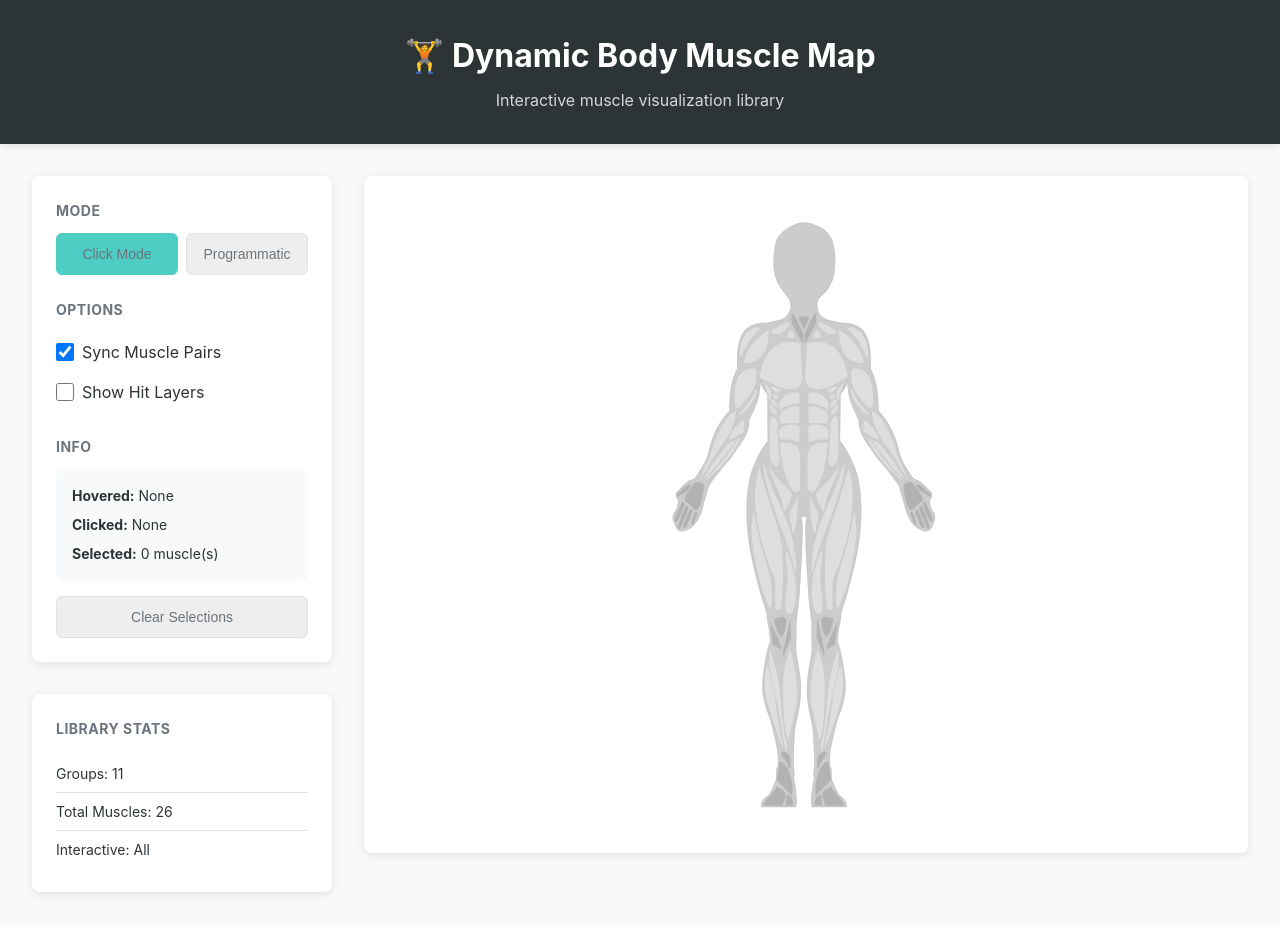
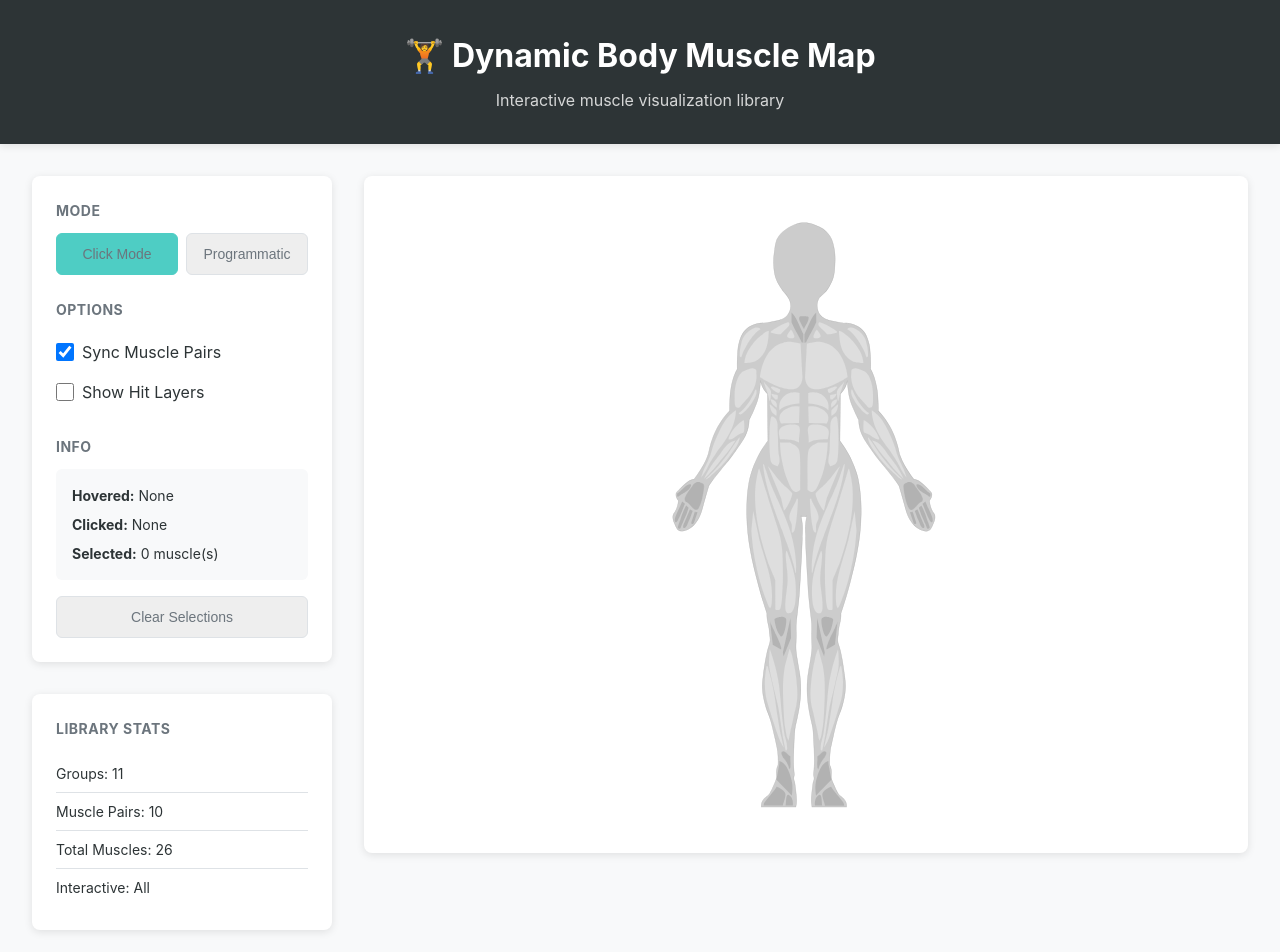
Before and after one commit to JScafidi616/Dynamic-Body-muscle, a React (Vite) app: page / in a window 1280 px wide. Shown: the top 952 px of the page. Before the commit the page ends 924 px from the top, so only its background shows below. Built offline with nearby package versions, Linux system fonts and the light colour scheme.

Commit message:
Added Muscle pairs stats demo

```diff
--- a/src/App.tsx
+++ b/src/App.tsx
@@ -5,7 +5,11 @@ import './App.css';
 import { BodyMap } from './components/BodyMap';
 import { useMuscleState } from './hooks/useMuscleState';
 import type { MuscleId } from './types';
-import { MUSCLE_GROUPS, getPairedMuscle } from './utils/muscleData';
+import {
+	getPairedMuscle,
+	MUSCLE_GROUPS,
+	MUSCLE_PAIRS,
+} from './utils/muscleData';
 
 function App() {
 	const [mode, setMode] = useState<'click' | 'programmatic'>('click');
@@ -275,6 +279,7 @@ function App() {
 						<h3>Library Stats</h3>
 						<ul>
 							<li>Groups: {Object.keys(MUSCLE_GROUPS).length}</li>
+							<li>Muscle Pairs: {Object.keys(MUSCLE_PAIRS).length / 2}</li>
 							<li>
 								Total Muscles:{' '}
 								{Object.values(MUSCLE_GROUPS).reduce(
```
